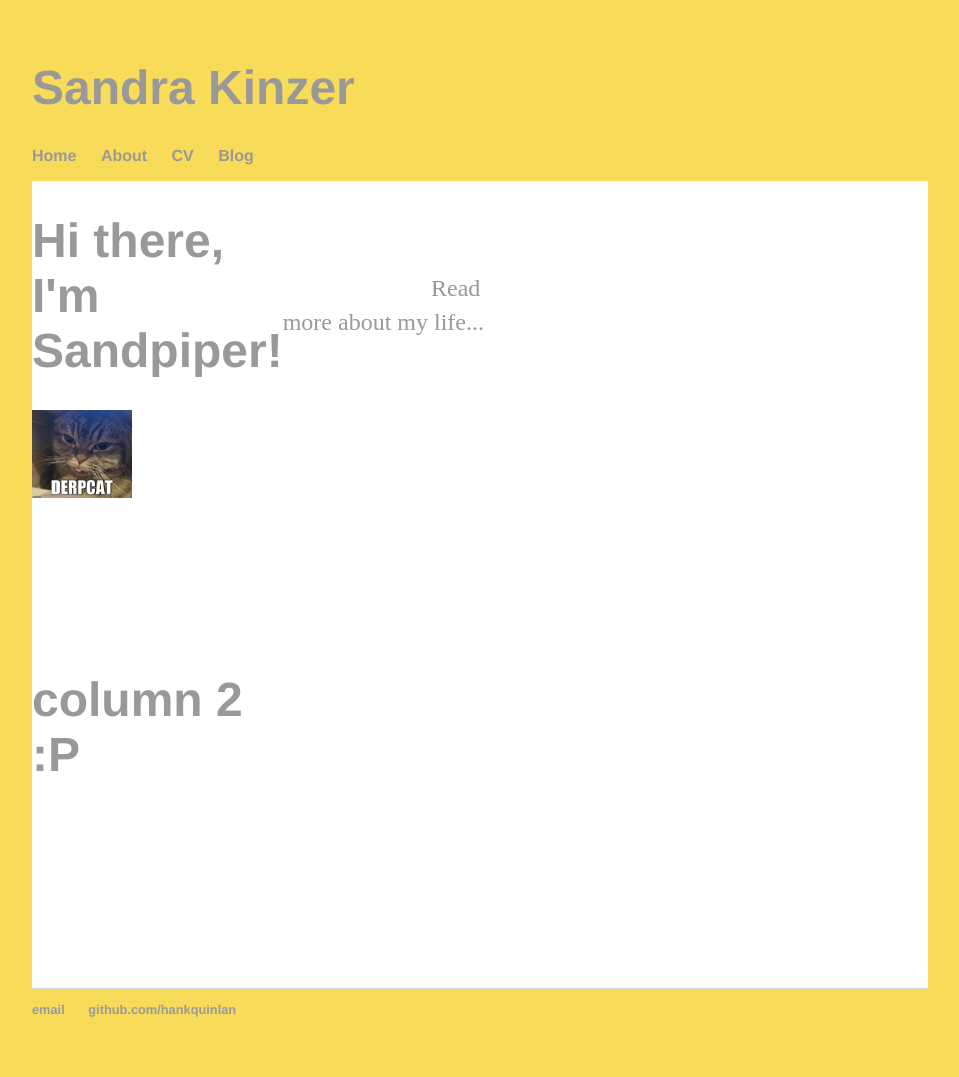
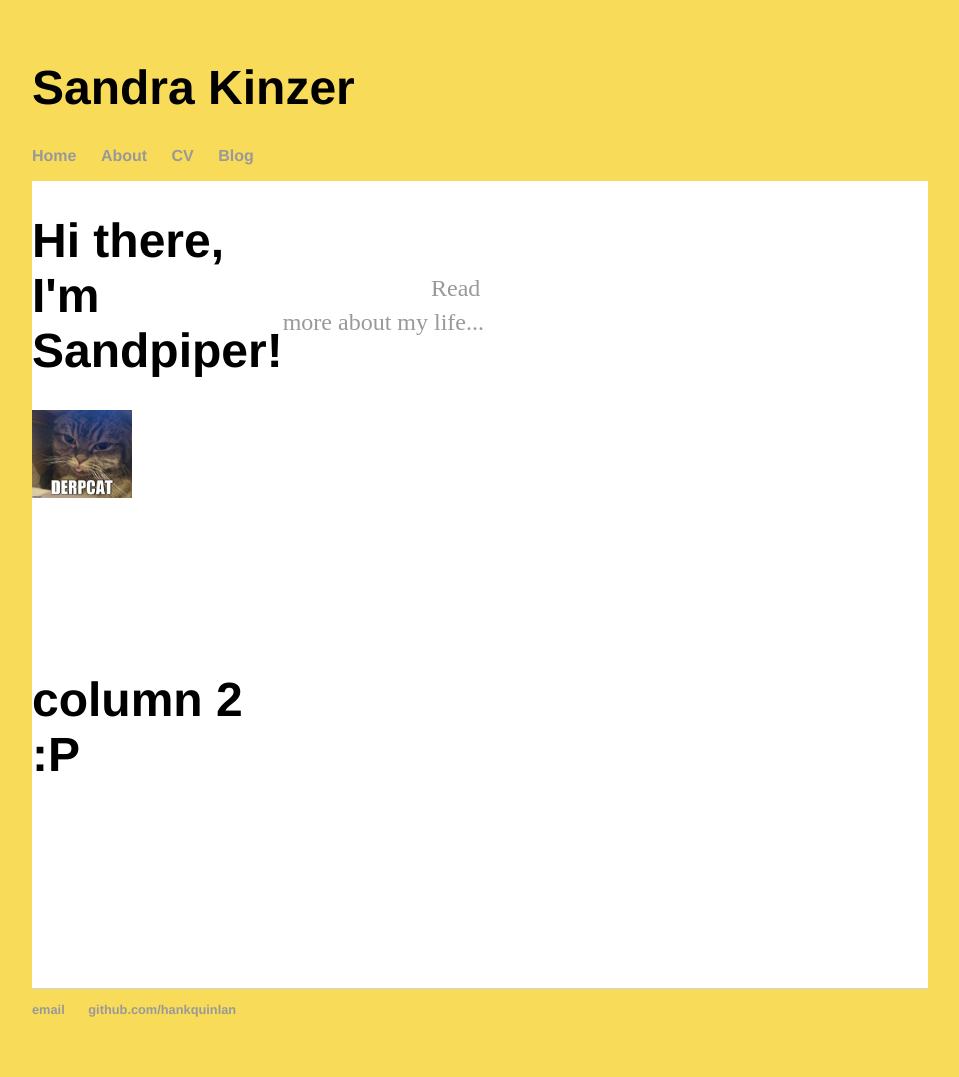
Before and after one commit to sandkinz/sandkinz.github.io, a Jekyll site: the page built from index.html, in a window 1280 px wide. Shown: the whole page, without its empty margins (160-1119 px from the left). Built offline with Jekyll 4.4.1, drawn with Linux system fonts in a browser that asks for light colours.

Commit message:
Update main.css

```diff
--- a/css/main.css
+++ b/css/main.css
@@ -23,7 +23,7 @@ a:hover {
 h1 {
     font-size: 3em;
     font-family:'Helvetica', 'Arial', 'Sans-Serif';
-    color: #999;
+    color: #000;
 }
 p {
     font-size: 1.5em;
```
